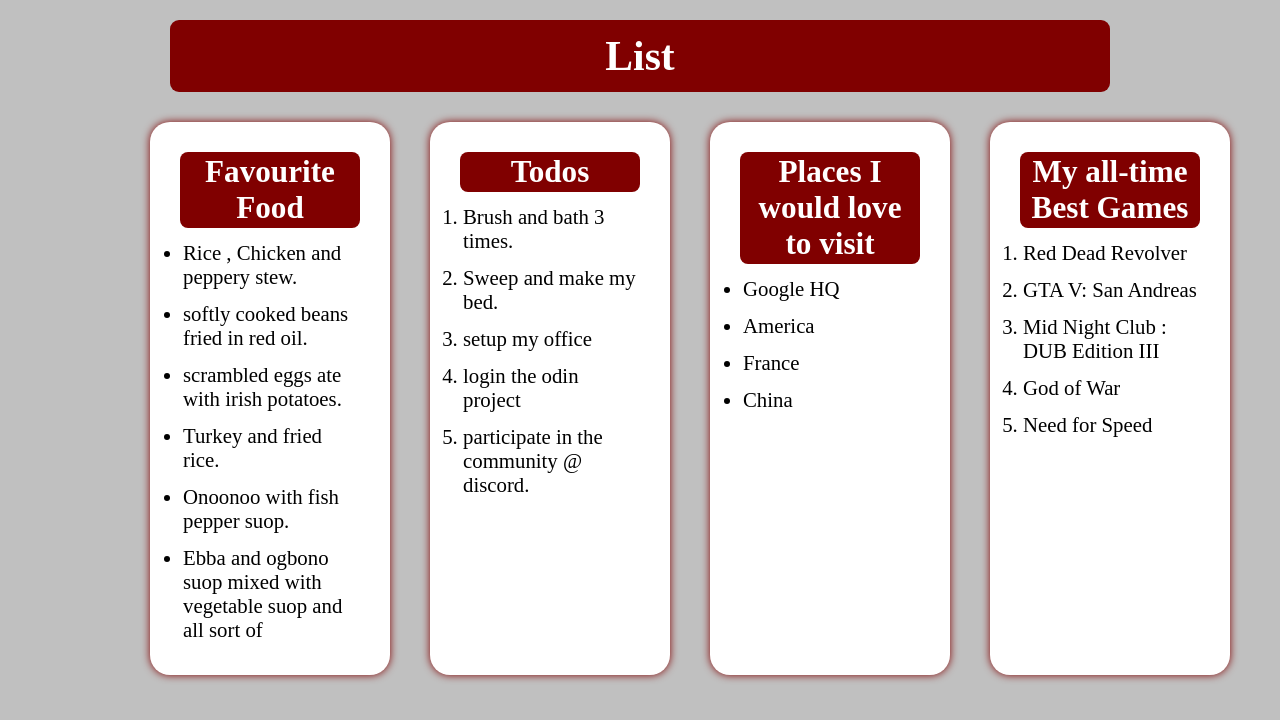
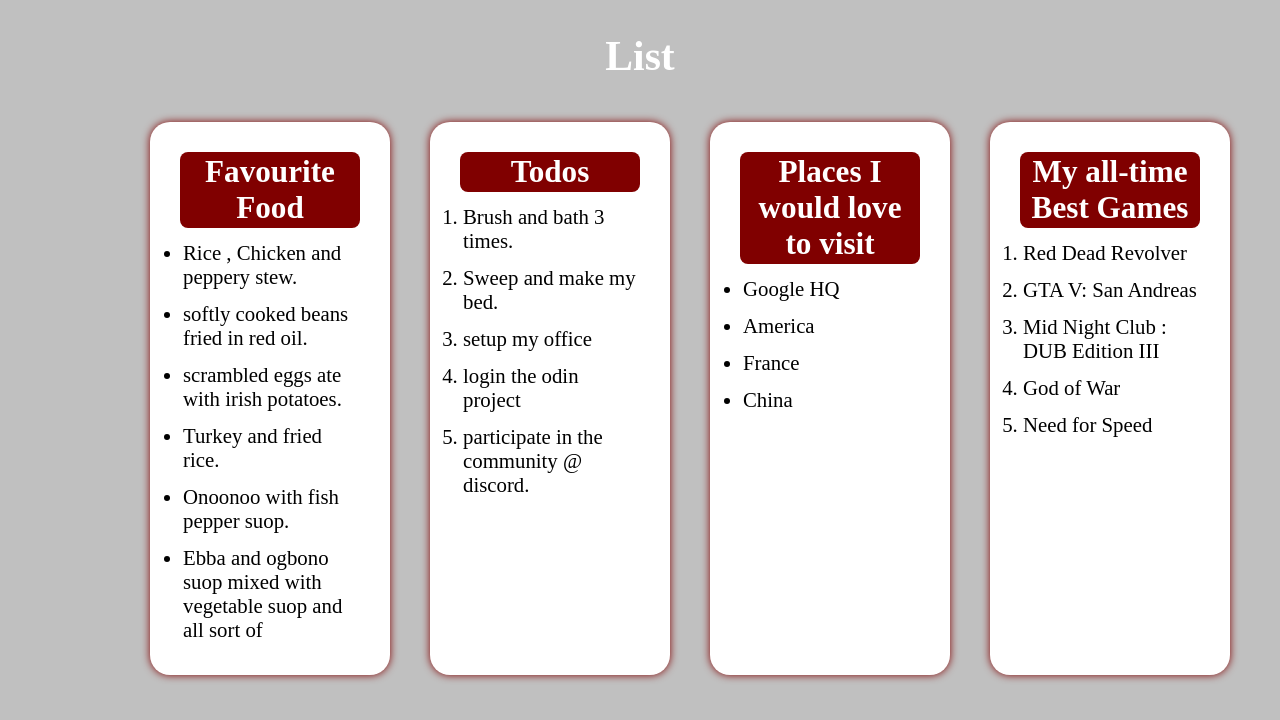
Before and after one commit to isBeo/list, a plain HTML site: page index.html in a window 1280 px wide. Drawn offline with Linux system fonts and the light colour scheme; a script that the page names is missing.

Commit message:
changed the bgcolor of the h1 element

```diff
--- a/main.css
+++ b/main.css
@@ -14,7 +14,7 @@ body{
 }
 
 h1{
-    background-color: maroon;
+    color: maroon;
     color:white;
     margin: 20px;
     padding: 12px;
```
